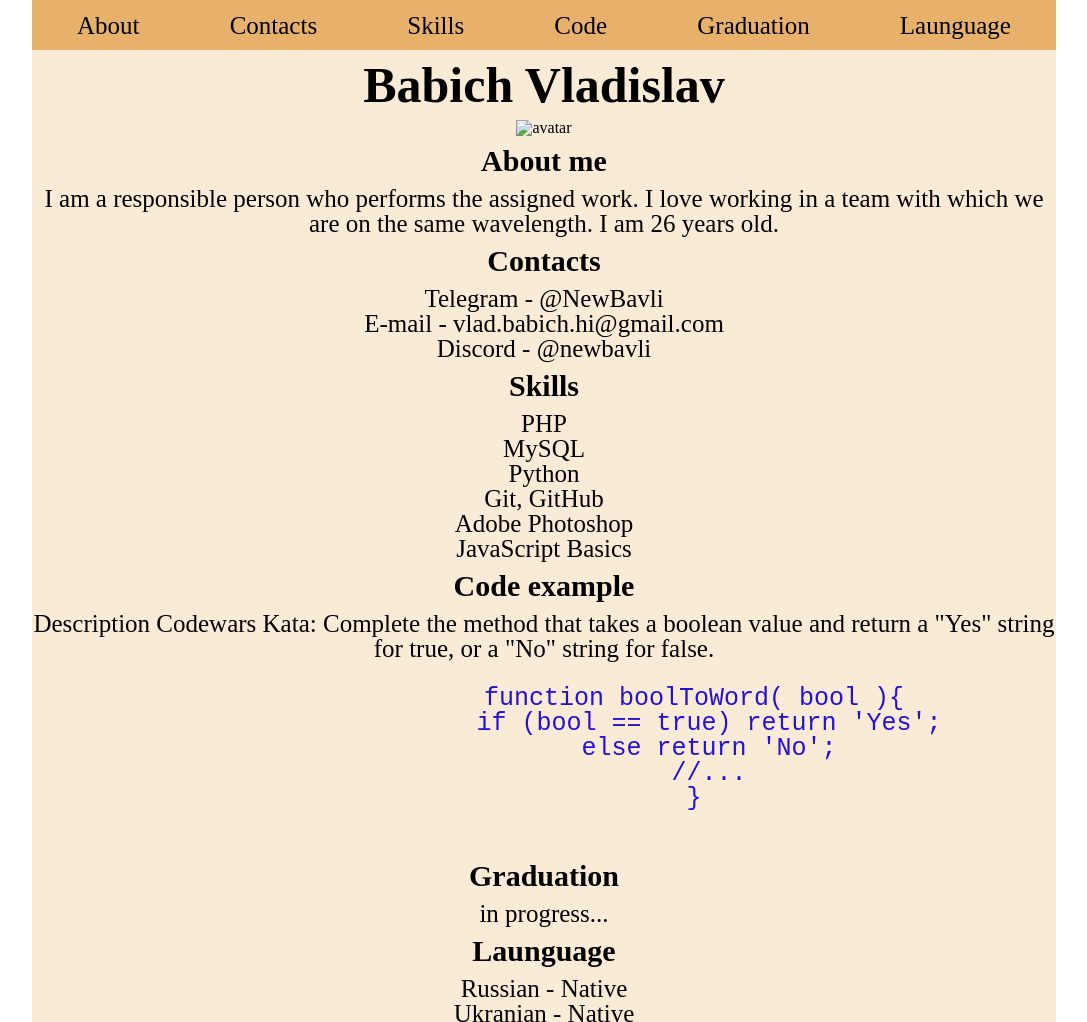
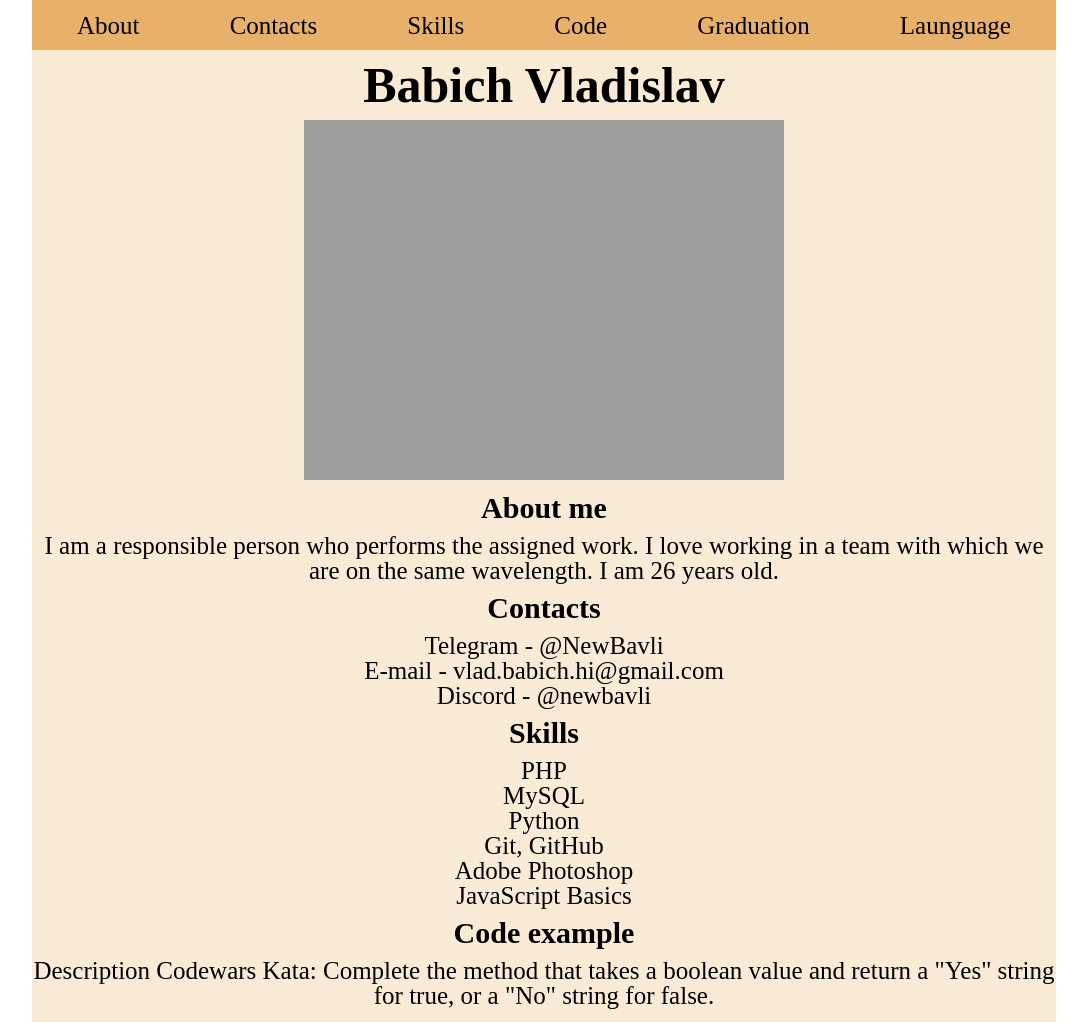
Before and after one commit to NewBavli/rsschool-cv, a plain HTML site: page index.html in a window 1280 px wide. Shown: the top 1022 px of the page, without its empty margins (96-1183 px from the left). Drawn offline with Linux system fonts and the light colour scheme; the site is published under a folder, as on GitHub Pages, so addresses that start at the root find nothing.

Commit message:
fix: fix link

```diff
--- a/index.html
+++ b/index.html
@@ -26,7 +26,7 @@
     <div class="wrapper">
         <main class="main">
             <h1>Babich Vladislav</h1>
-            <img src="/assets/images/PNG/Avatar.png" alt="avatar" class="avatar">
+            <img src="assets/images/PNG/Avatar.png" alt="avatar" class="avatar">
             <h2 id="About">About me</h2>
             <p>I am a responsible person who performs the assigned work. I love working in a team with which we are on the same wavelength.
                 I am 26 years old.</p>
```
